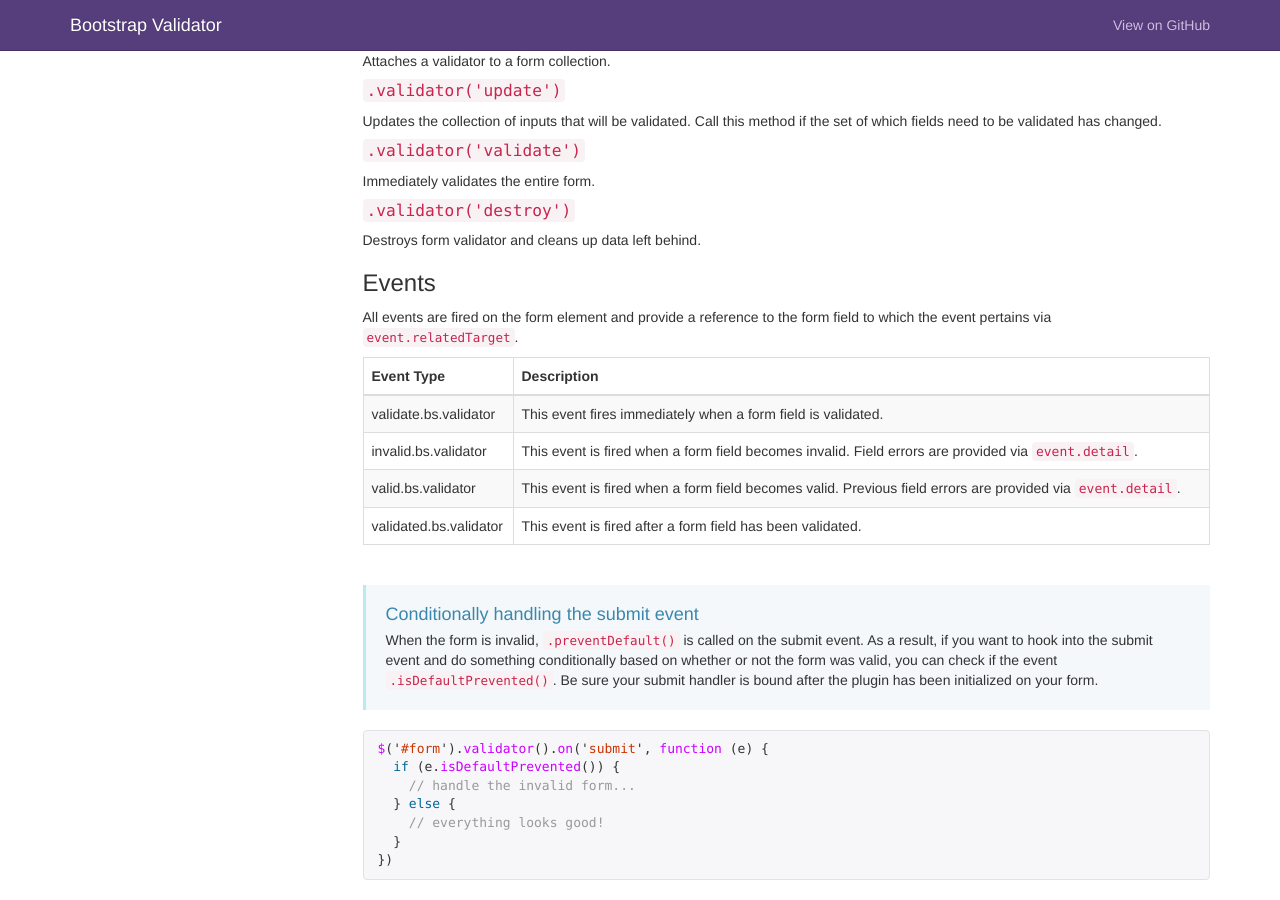
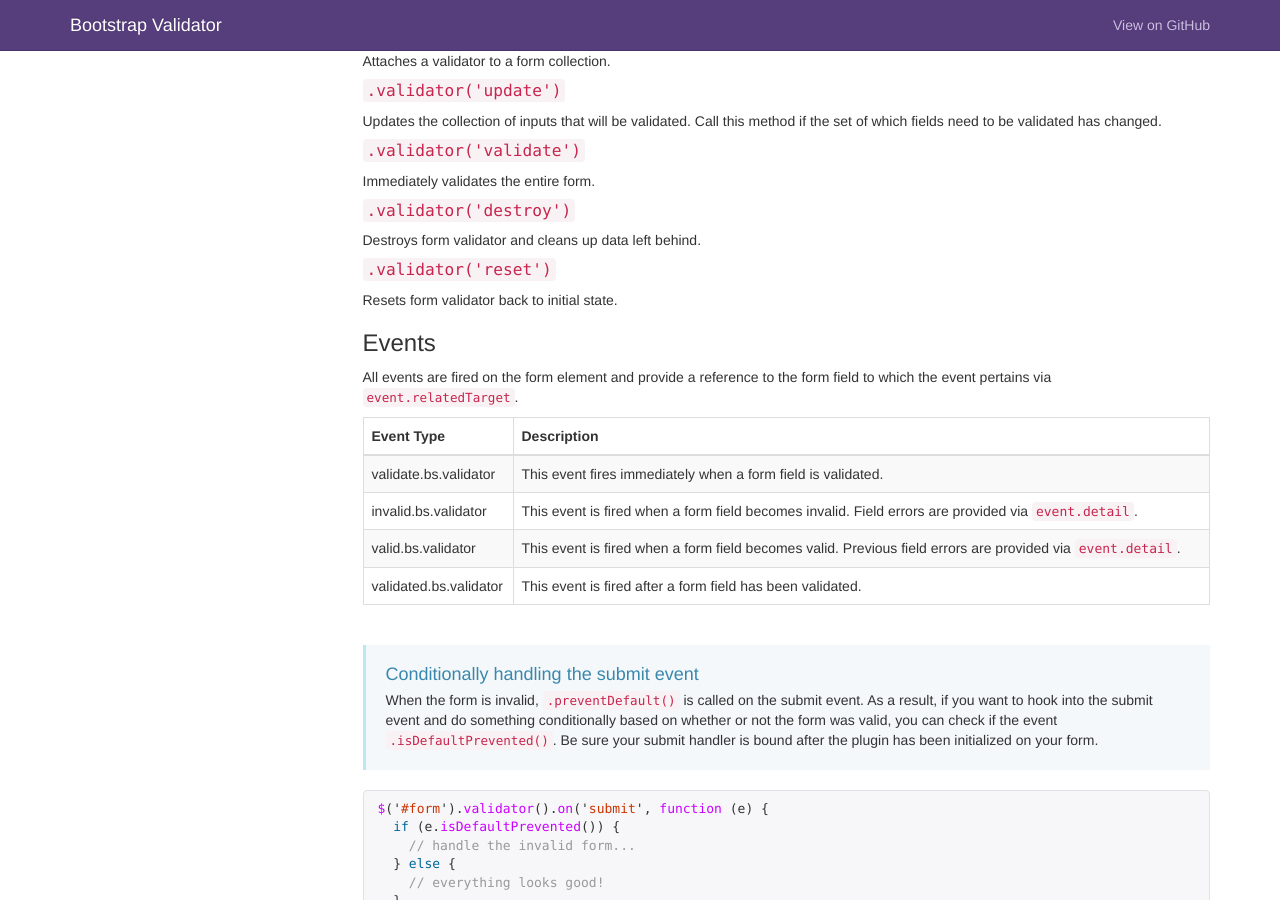
Before and after one commit to 1000hz/bootstrap-validator, a Jekyll site: the page built from docs/index.html, in a window 1280 px wide and 900 px high, scrolled down 4929 px. Built offline with Jekyll 4.4.1, drawn with Linux system fonts in a browser that asks for light colours; nearby versions of some CDN libraries; comment, search, counter and statistics services are not loaded.

Commit message:
Added validator('reset') to index.html

```diff
--- a/docs/index.html
+++ b/docs/index.html
@@ -315,6 +315,9 @@ custom: {
     <h4><code>.validator('destroy')</code></h4>
     <p>Destroys form validator and cleans up data left behind.</p>
 
+    <h4><code>.validator('reset')</code></h4>
+    <p>Resets form validator back to initial state.</p>
+
     <h3 id="validator-events">Events</h3>
     <p>All events are fired on the form element and provide a reference to the form field to which the event pertains via <code>event.relatedTarget</code>.</p>
 
```
